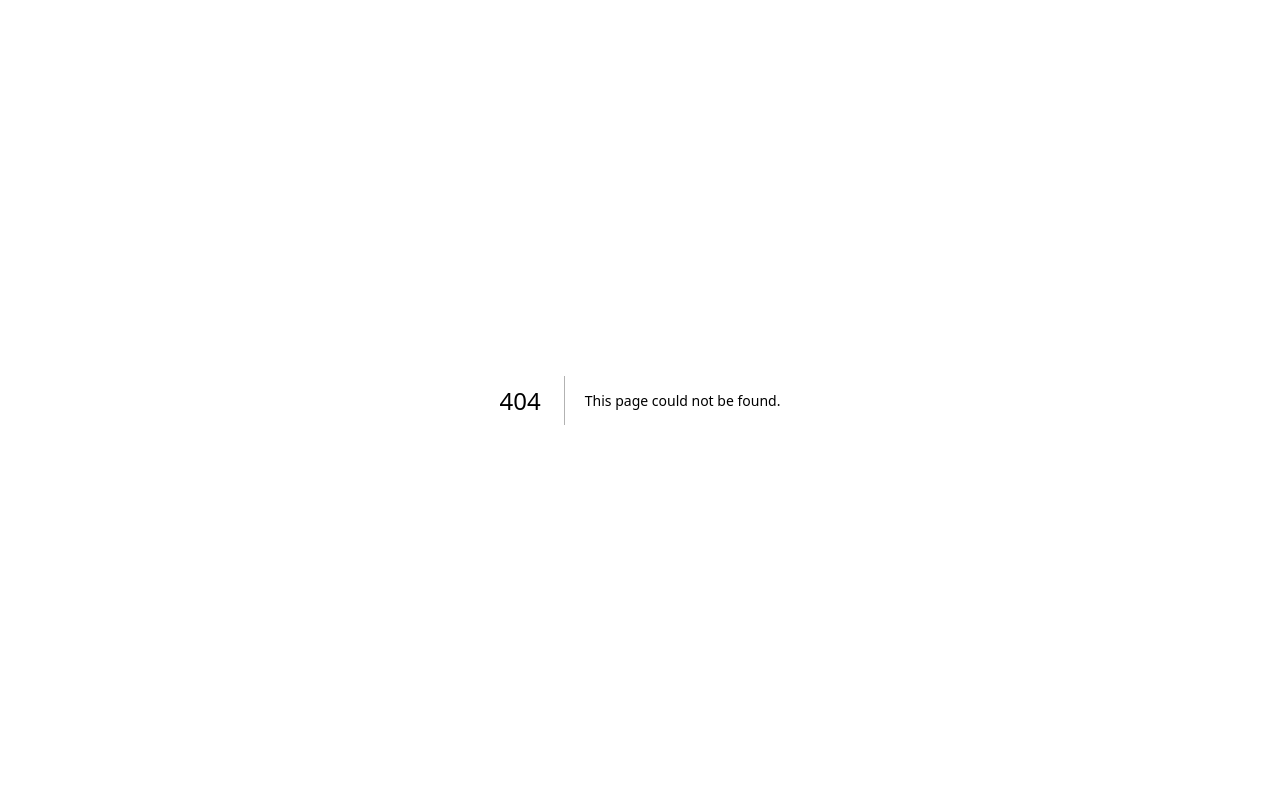
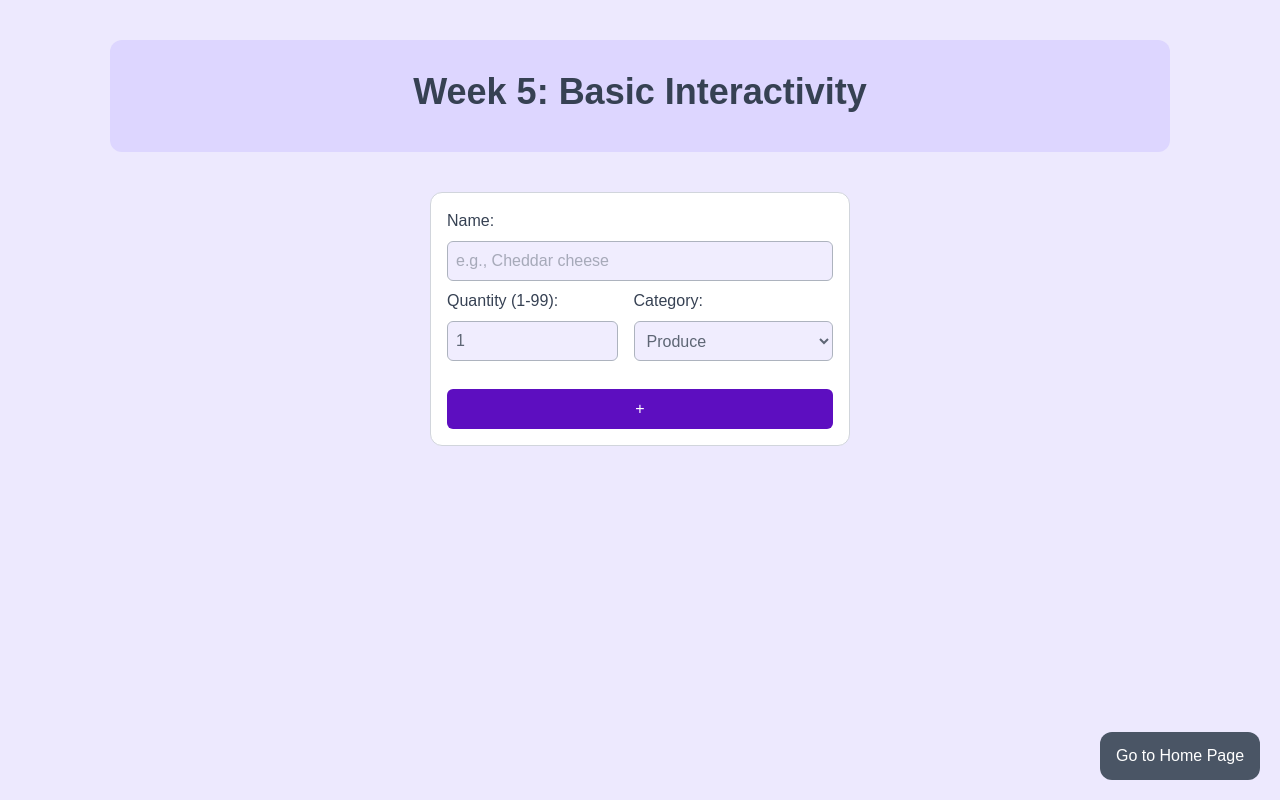
Before and after one commit to NxGin97/cprg306-assignments, a Next.js app: page /week-5 in a window 1280 px wide. Before the commit this address had no page. Built offline with nearby package versions, Linux system fonts and the light colour scheme.

Commit message:
implemented the assignment prior to learning the proper syntax (i just used prior html knowledge)

```diff
--- a/app/page.js
+++ b/app/page.js
@@ -17,7 +17,7 @@ export default function Home() {
     },
     {
     title: "Week 5",
-    pageLink: "empty-page",
+    pageLink: "week-5",
     },
     {
     title: "Week 6",
--- /dev/null
+++ b/app/week-5/NewItem.js
@@ -0,0 +1,58 @@
+"use client"
+
+import { useState } from "react";
+
+export default function NewItem() {
+
+    const [itemName, setItemName] = useState("");
+    const [quantity, setQuantity] = useState(1);
+    const [category, setCategory] = useState("produce");
+
+    const handleSubmit = (e) => {
+    e.preventDefault();
+    const item = {itemName, quantity, category};
+    console.log(item)
+    alert(`Added\n Item: ${item.itemName} \n Quantity: ${item.quantity} \n Category: ${item.category}`)
+
+    setItemName("");
+    setQuantity(1);
+    setCategory("produce");
+    }
+
+    const inputStyle= "w-full rounded-md p-2 border border-gray-400 bg-violet-100 my-2 opacity-80 h-10";
+
+    return (
+            <form onSubmit={handleSubmit} className="w-[420px] m-auto mt-10 rounded-xl border border-gray-300 p-4 bg-white">
+                <label className="text-gray-700">
+                    Name:
+                    <input type="text" value={itemName} onChange={(e) => setItemName(e.target.value)} required placeholder="e.g., Cheddar cheese" className={inputStyle}></input>
+                </label>
+
+                <div className="flex flex-row gap-4">
+                    <label className="text-gray-700">
+                        Quantity (1-99):
+                        <input type="number" value={quantity} onChange={(e) => setQuantity(e.target.value)} min="1" max="99" required className={inputStyle}></input>
+                    </label>
+                    <label className="text-gray-700">
+                        Category:
+                        <select value={category} onChange={(e) => setCategory(e.target.value)} required className={inputStyle}>
+                            <option value="produce">Produce</option>
+                            <option value="dairy">Dairy</option>
+                            <option value="bakery">Bakery</option>
+                            <option value="meat">Meat</option>
+                            <option value="frozen-foods">Frozen Foods</option>
+                            <option value="canned-goods">Canned Goods</option>
+                            <option value="dry-goods">Dry Goods</option>
+                            <option value="beverages">Beverages</option>
+                            <option value="snacks">Snacks</option>
+                            <option value="household">Household</option>
+                            <option value="other">Other</option>
+                        </select>
+                    </label>
+                </div>
+                    <div>
+                        <button type="submit" className="bg-violet-800 text-white active:bg-grey-800 w-full rounded-md h-10 mt-5 hover:cursor-pointer hover:opacity-80">+</button>
+                    </div>
+            </form>
+    )
+}
--- /dev/null
+++ b/app/week-5/page.js
@@ -0,0 +1,13 @@
+import PageHeader from "../components/PageHeader"
+import ReturnHome from "../components/ReturnHome"
+import NewItem from "./NewItem"
+
+export default function Page() {
+    return (
+        <main className="bg-violet-100 py-10 h-screen">
+            <PageHeader title="Week 5: Basic Interactivity" />
+            <NewItem />
+            <ReturnHome />
+        </main>
+    )
+}
```
